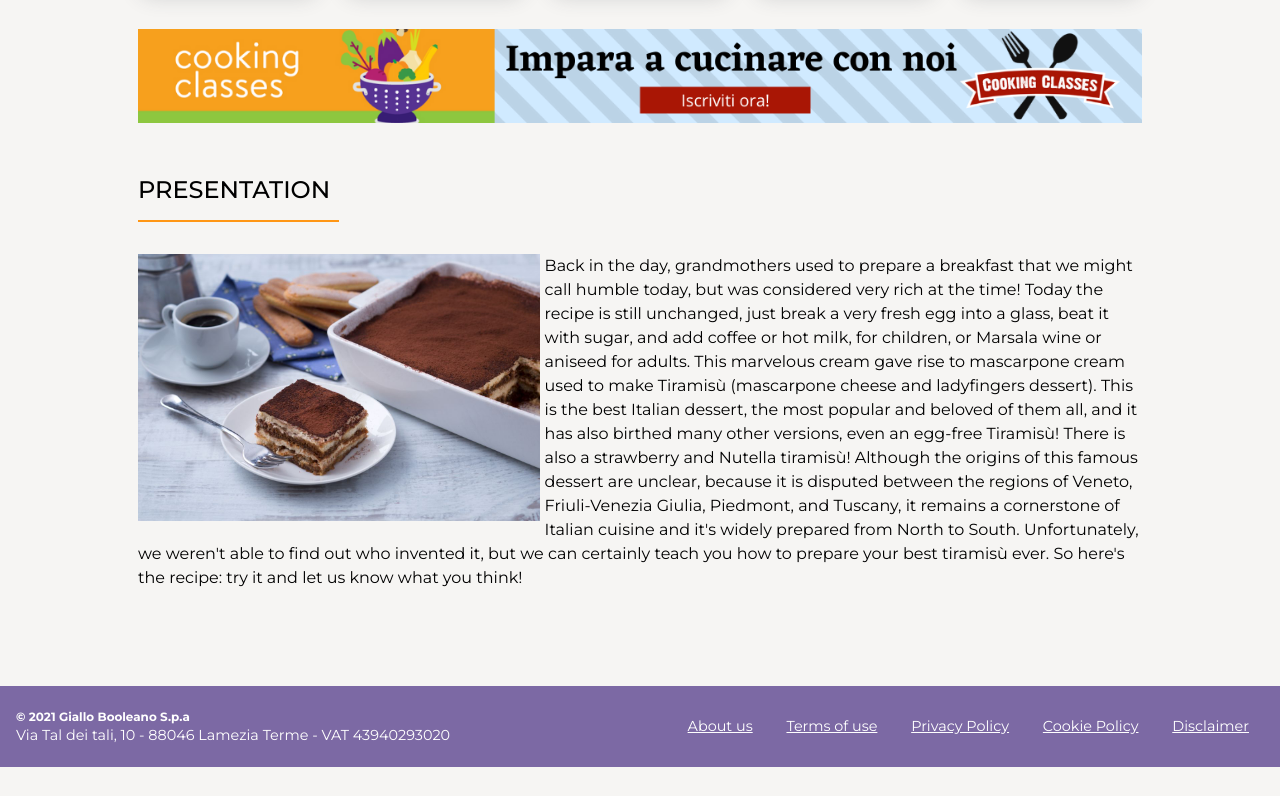
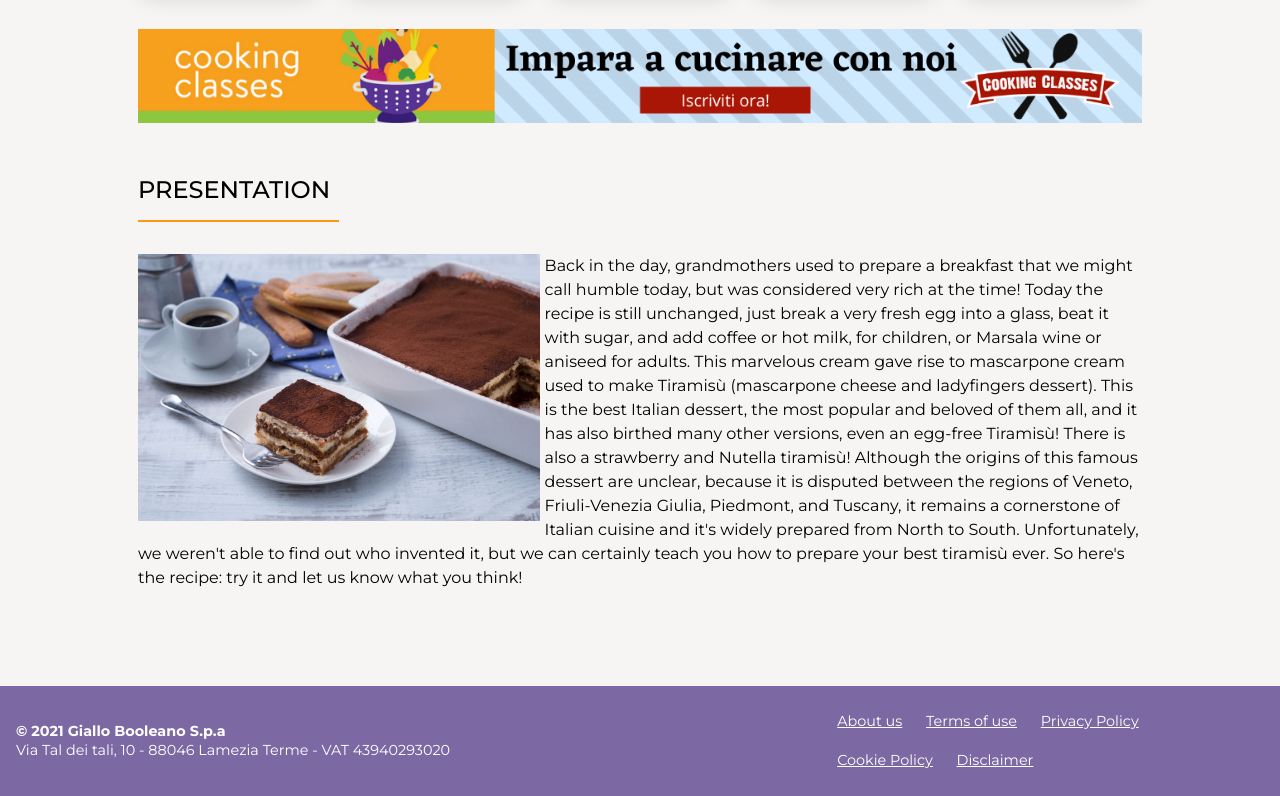
Before and after one commit to FrancescaRomagnoli/htmlcss-responsive-layout, a plain HTML site: page index.html in a window 1280 px wide. Shown: the part 647-1443 px from the top of the page. Before the commit the page ends 1414 px from the top, so only its background shows below. Drawn offline with Linux system fonts and the light colour scheme.

Commit message:
add footer changes

```diff
--- a/css/style.css
+++ b/css/style.css
@@ -279,6 +279,15 @@ footer {
     align-items: center;
     text-align: left;
   }
+
+  .footer-container .col {
+    max-width: 35%;
+    font-size: 0.9rem;
+  }
+
+  .footer-link {
+    padding: 10px;
+  }
 }
 
 @media screen and (min-width: 576px) {
--- a/index.html
+++ b/index.html
@@ -195,8 +195,9 @@
     <footer class="site-footer">
       <div class="footer-container f-center">
         <div class="col">
-          <h5>&copy 2021 Giallo Booleano S.p.a</h5>
-          <p>Via Tal dei tali, 10 - 88046 Lamezia Terme - VAT 43940293020</p>
+          <span class="f-bold"> &copy 2021 Giallo Booleano S.p.a </span>
+          <br />
+          Via Tal dei tali, 10 - 88046 Lamezia Terme - VAT 43940293020
         </div>
         <!-- FOOTER NAV -->
         <nav class="col">
```
